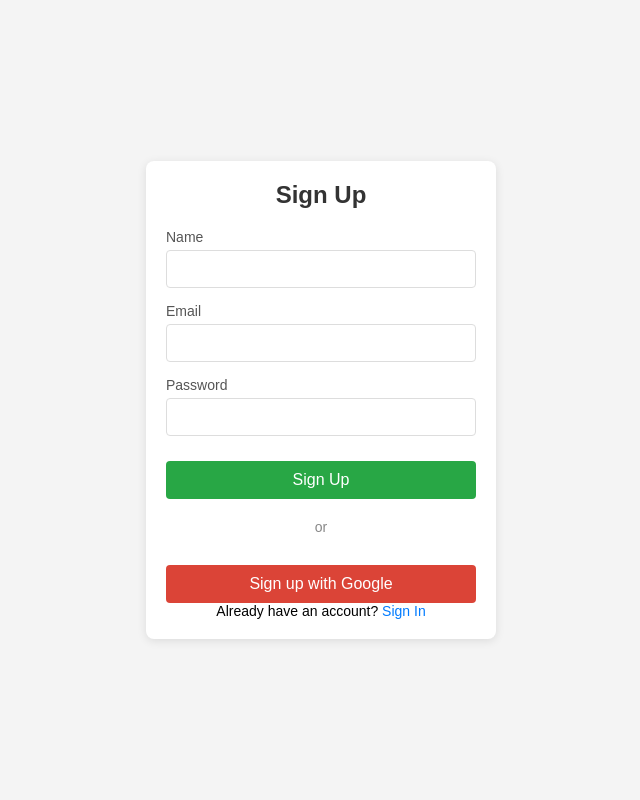
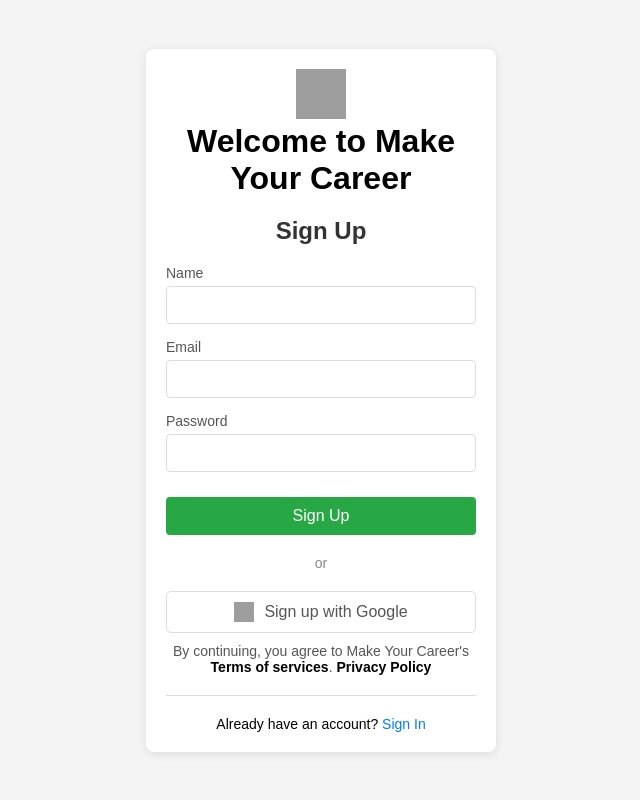
Before and after one commit to Sayan209191/Job-Portal, a Django app: template template/account/signup.html in a window 1280 px wide. Shown: the whole page, without its empty margins (319-959 px from the left). Run offline with Django 5.2, Linux system fonts and the light colour scheme; the template is opened without the code that fills it, so the values that code supplies are empty; grey boxes are pictures that could not be loaded.

Commit message:
Update Style

```diff
--- a/static/style/accounts/style.css
+++ b/static/style/accounts/style.css
@@ -24,6 +24,7 @@ body {
 }
 
 h2 {
+    margin-top: 20px;
     margin-bottom: 20px;
     color: #333;
 }
@@ -96,3 +97,48 @@ a {
 a:hover {
     text-decoration: underline;
 }
+.google-btn {
+    display: flex;
+    align-items: center;
+    justify-content: center;
+    background-color: #fff;
+    color: #555;
+    border: 1px solid #ddd;
+    padding: 10px;
+    border-radius: 5px;
+    cursor: pointer;
+}
+
+.google-btn img {
+    width: 20px;
+    height: 20px;
+    margin-right: 10px;
+}
+
+.google-btn:hover {
+    background-color: #f8f8f8;
+}
+
+.divider {
+    margin-top: 5px;
+    text-align: center;
+    margin: 20px 0;
+}
+/* Style for the "By continuing" light text and bold terms */
+.terms-text {
+    margin-top: 10px;
+    color: #555;
+    font-size: 14px;
+}
+
+.heavy-text {
+    color: #000; /* Heavy black color */
+    font-weight: bold;
+}
+
+/* Divider line style */
+.divider-line {
+    border: none;
+    border-top: 1px solid #ddd;
+    margin: 20px 0;
+}
--- a/template/account/signup.html
+++ b/template/account/signup.html
@@ -9,6 +9,9 @@
 </head>
 <body>
     <div class="container">
+        <img src="android-chrome-192x192.png" alt="Favicon Icon" style="width: 50px; height: 50px;">
+
+        <h1> Welcome to  Make Your Career</h1>
         <h2>Sign Up</h2>
         <form class="sign-up-form" action="#" method="POST">
             {% csrf_token %}
@@ -29,8 +32,18 @@
         <div class="divider">
             <p>or</p>
         </div>
-        <button class="btn google-btn">Sign up with Google</button>
-        <p>Already have an account? <a href="#">Sign In</a></p>
+        <button class="btn google-btn">
+            <img src="google logo.jpeg" alt="Google Logo">
+            Sign up with Google
+        </button>
+        <p class="terms-text">
+            By continuing, you agree to Make Your Career's
+            <span class="heavy-text">Terms of services</span>.
+            <span class="heavy-text">Privacy Policy</span>
+        </p>
+        <hr class="divider-line">
+        <p>Already have an account? <a href="sign-in.html">Sign In</a></p>
+
     </div>
 </body>
 </html>
```
Also changed, not shown: template/account/login.html (+13 -1 lines).
